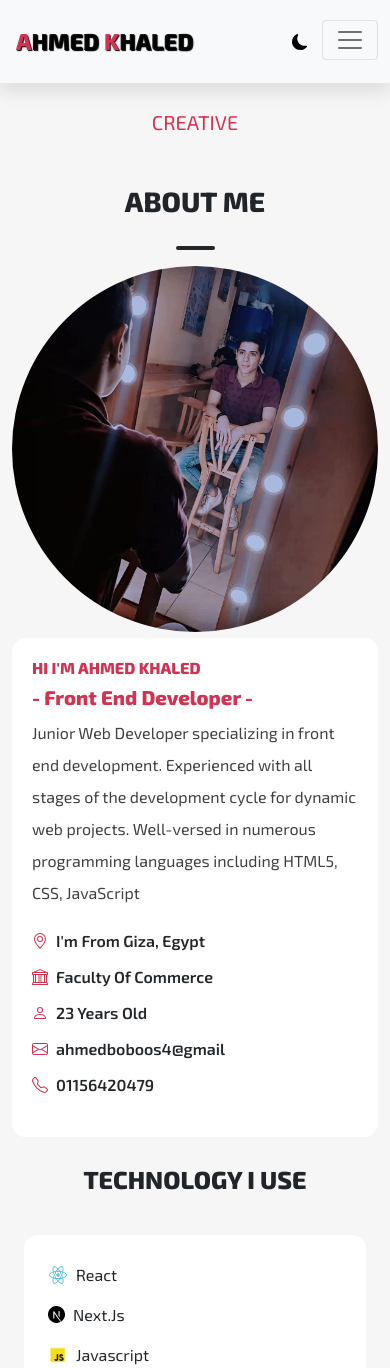
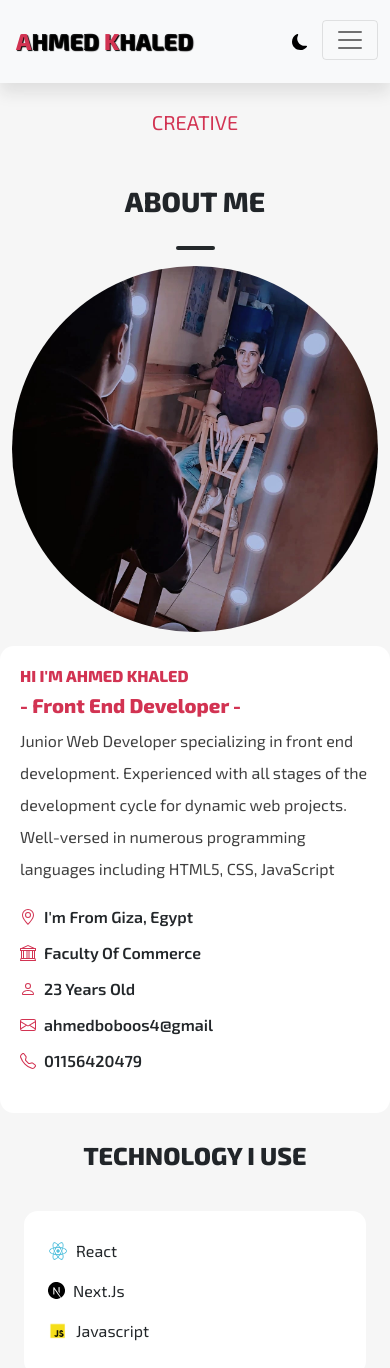
Before and after one commit to Ahmed-Khaled11/portfolio, a Next.js app: page /about in a window 390 px wide. Shown: the top 1368 px of the page. Built offline with nearby package versions, Linux system fonts and the light colour scheme.

Commit message:
changes on about responsive

```diff
--- a/components/About.js
+++ b/components/About.js
@@ -3,7 +3,7 @@
 import Head from 'next/head';
 import Image from 'next/image';
 import React, { useEffect } from 'react'
-import { Container } from 'react-bootstrap';
+import { Container, Row } from 'react-bootstrap';
 import aboutImg from '../public/images/about.jpg'
 import Aos from "aos";
 import { Award, Person, GeoAlt, GenderMale,Bank, Envelope, Telephone } from "react-bootstrap-icons";
@@ -30,12 +30,15 @@ export default function About() {
             About Me
           </h2>
         </div>
-        <Container className="d-flex about-content flex-column-reverse flex-lg-row">
-          <div className="text text-white col-md-6 lh-lg fs-5 fs-md-1 me-0 me-md-3">
+        <Container className="d-flex about-content flex-column-reverse flex-lg-row " >
+          <Row>
+            <div className="text text-white col-md-6 lh-lg fs-5 fs-md-1 me-0 ">
               <h2 className="fw-bold text-uppercase main-color">
                 hi i'm ahmed khaled
               </h2>
-            <h3 className="fs-5 fw-bold main-color">- Front End Developer -</h3>
+              <h3 className="fs-5 fw-bold main-color">
+                - Front End Developer -
+              </h3>
               <p className="about-me fs-6 fw-normal ">
                 Junior Web Developer specializing in front end development.
                 Experienced with all stages of the development cycle for dynamic
@@ -65,9 +68,10 @@ export default function About() {
                 </p>
               </div>
             </div>
-          <div className="img col-md-6  ms-0 ms-md-3" data-aos="fade-down">
+            <div className="img col-md-6 d-flex justify-content-center align-items-center ms-0 " data-aos="fade-down">
               <Image src={aboutImg} width="450" height="450" />
             </div>
+          </Row>
         </Container>
         <div className="skills container py-4">
           <h2 className="text-uppercase text-center fw-bold mt-1 ms-md-4">
--- a/styles/globals.css
+++ b/styles/globals.css
@@ -429,6 +429,16 @@
   border-radius: 14px;
   padding: 20px;
   }
+  @media (max-width:991px) {
+  .about .text {
+  width: 100%;
+  margin-top: 14px;
+  order: 1;
+  }
+  .about .img {
+  width: 100%;
+  }
+  }
   .about .text .about-me{
 
   color: rgba(0, 0, 0, 0.75) !important;;
```
Lines whose indentation alone changed are shown as unchanged.
